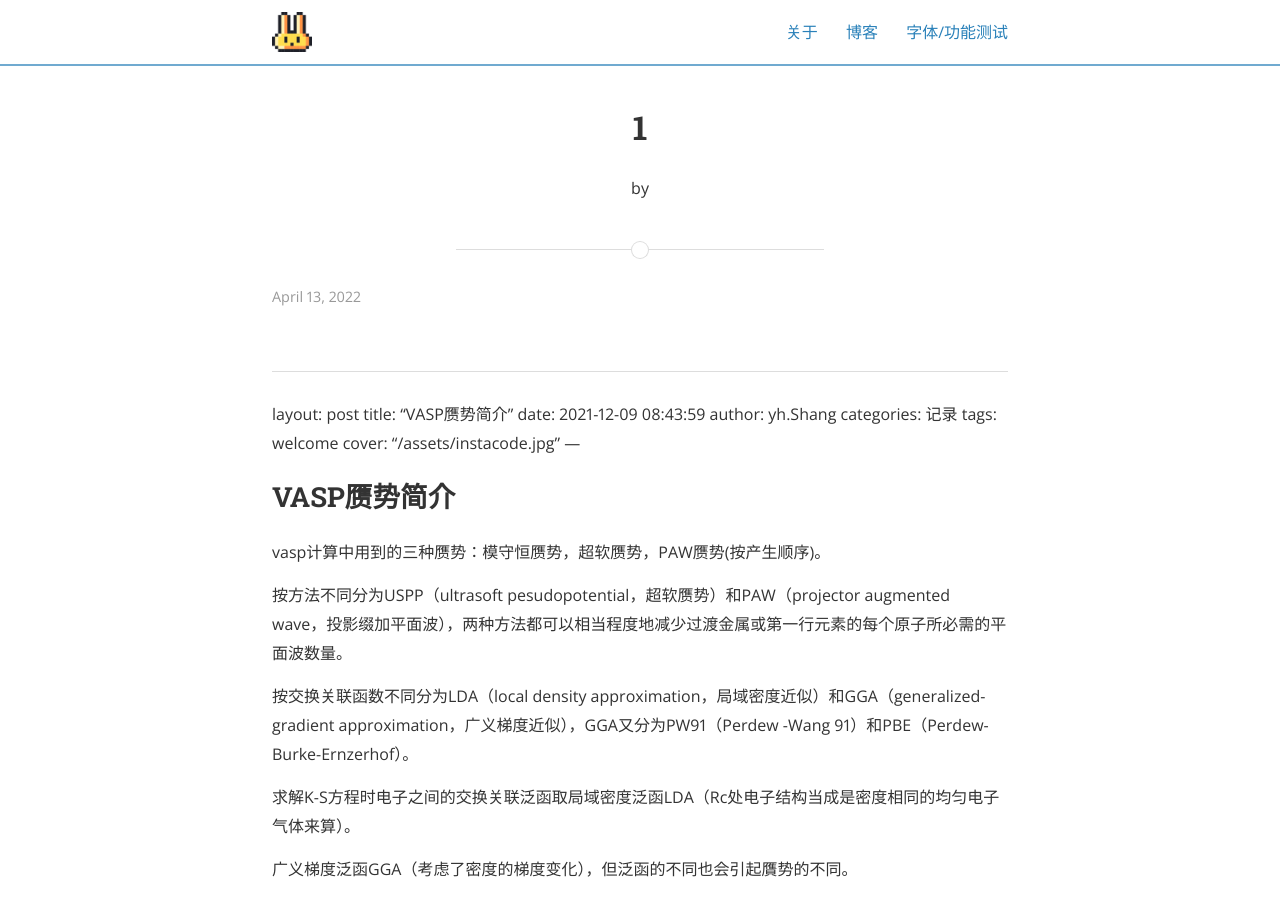
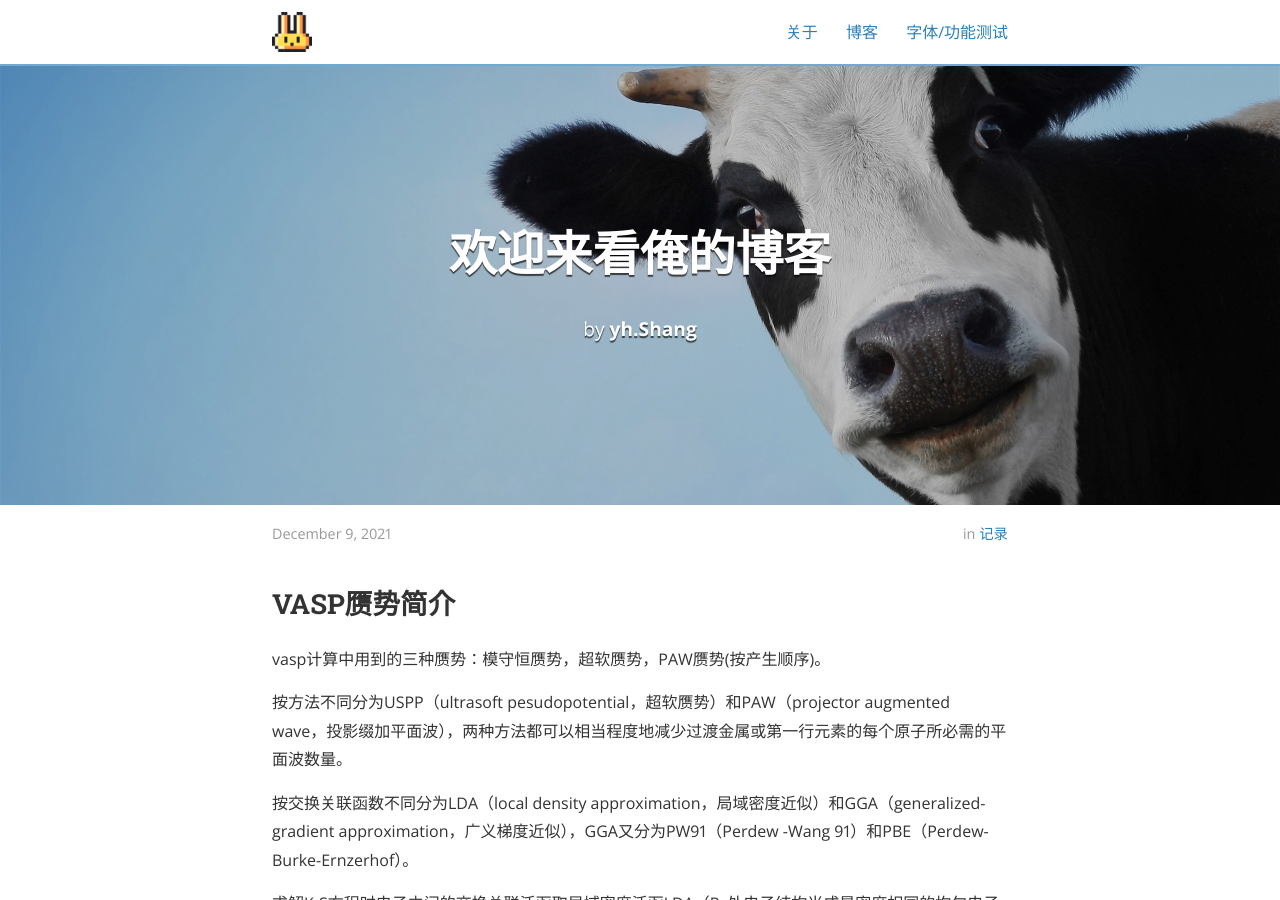
Before and after one commit to RobustGoose/biggoose.github.io, a Jekyll site: the page built from _posts/2022-04-13-1.md, in a window 1280 px wide and 900 px high. Built offline with Jekyll 4.4.1, drawn with Linux system fonts in a browser that asks for light colours; nearby versions of some CDN libraries; our own code applies the rules of GitHub Pages for plain Markdown files.

Commit message:
Update 2022-04-13-1.md

```diff
--- a/_posts/2022-04-13-1.md
+++ b/_posts/2022-04-13-1.md
@@ -1,7 +1,6 @@
-
 ---
 layout: post
-title:  "VASP赝势简介"
+title:  "欢迎来看俺的博客"
 date:   2021-12-09 08:43:59
 author: yh.Shang
 categories: 记录
```
